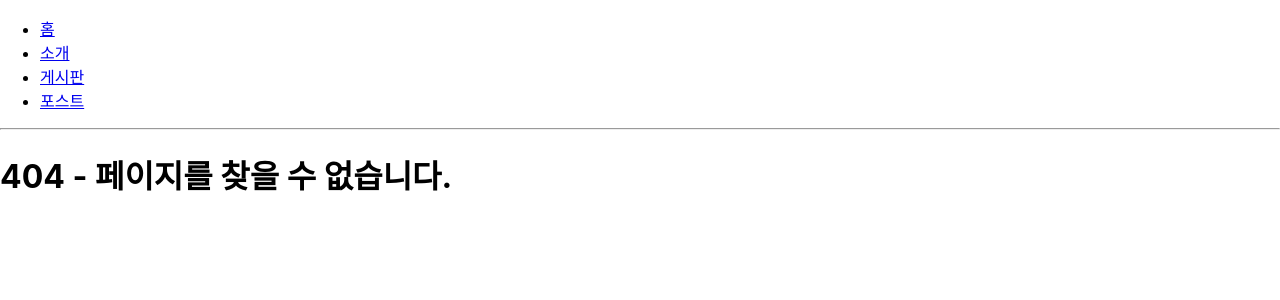
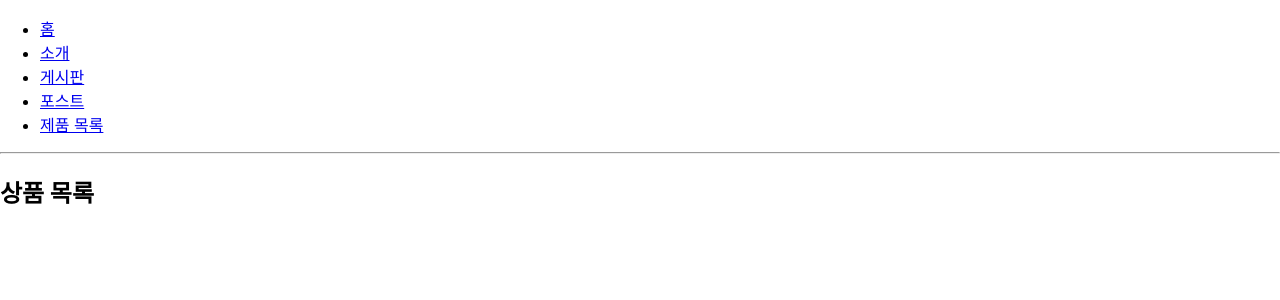
Before and after one commit to nam2626/KH_2025_04_REACT, a React (Create React App) app in the folder router-ex/: page /products in a window 1280 px wide. Before the commit this address had no page. Shown: the top 300 px of the page. Built offline with nearby package versions, Linux system fonts and the light colour scheme.

Commit message:
쿼리 스트링 받아서 출력

```diff
--- a/router-ex/src/App.js
+++ b/router-ex/src/App.js
@@ -10,6 +10,7 @@ import BoardPage from './pages/BoardPage';
 import TeamPage from './pages/TeamPage';
 import CompanyPage from './pages/CompanyPage';
 import PostDetailPage from './pages/PostDetailPage';
+import ProductList from './pages/ProductList';
 function App() {
   return (
     <BrowserRouter>
@@ -28,7 +29,8 @@ function App() {
         <Route path="/board" element={<BoardPage />} />
         {/* PathVariable 보내는 방법 */}
         <Route path="/post/:id" element={<PostDetailPage />} />
-
+        {/* 쿼리 스트링 사용 */}
+        <Route path="/products" element={<ProductList />} />
         {/* 없는 경로 접근시 NotFoundPage 렌더링 */}
         <Route path="*" element={<NotFoundPage />} />
       </Routes>
--- a/router-ex/src/components/Header.jsx
+++ b/router-ex/src/components/Header.jsx
@@ -16,6 +16,9 @@ export default () => {
         <li>
           <Link to="/post/5">포스트</Link>
         </li>
+        <li>
+          <Link to="/products?sort=price_desc&category=electronic">제품 목록</Link>
+        </li>
       </ul>
     </nav>
   );
--- a/router-ex/src/pages/ProductList.jsx
+++ b/router-ex/src/pages/ProductList.jsx
@@ -22,8 +22,8 @@ export default () => {
     <>
       <h2>상품 목록</h2>
       {category && <p>선택된 카테고리 : {category}</p>}
-      {sort & <p>정렬기준 : {sort}</p>}
-      {search & <p>검색어 : {search}</p>}
+      {sort && <p>정렬기준 : {sort}</p>}
+      {search && <p>검색어 : {search}</p>}
     </>
   );
 };
```
